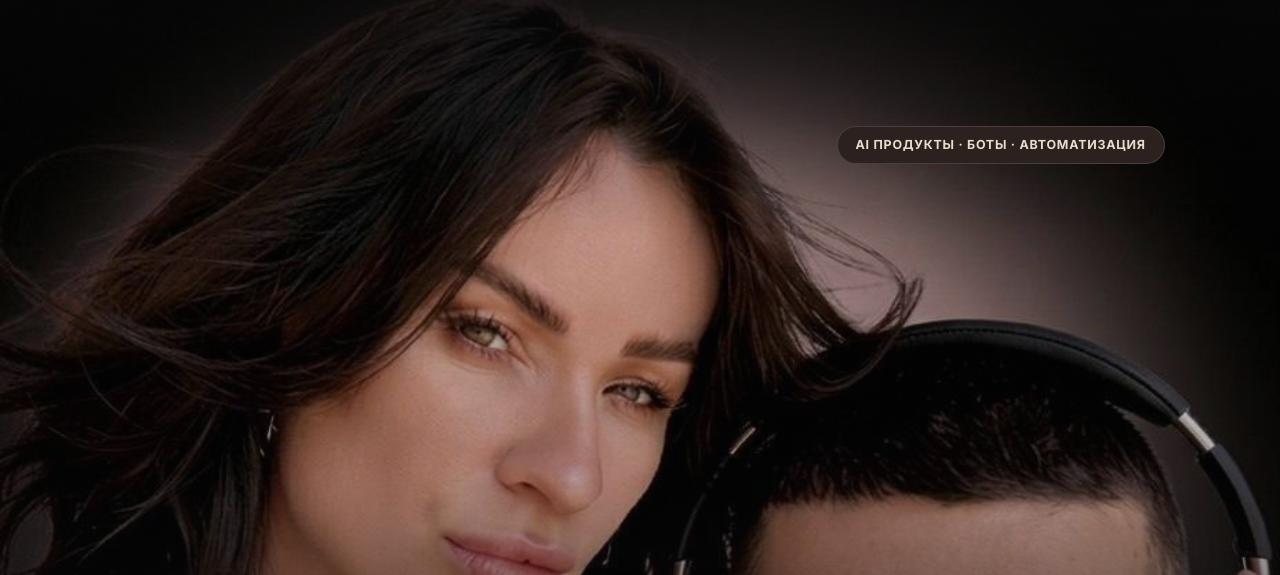
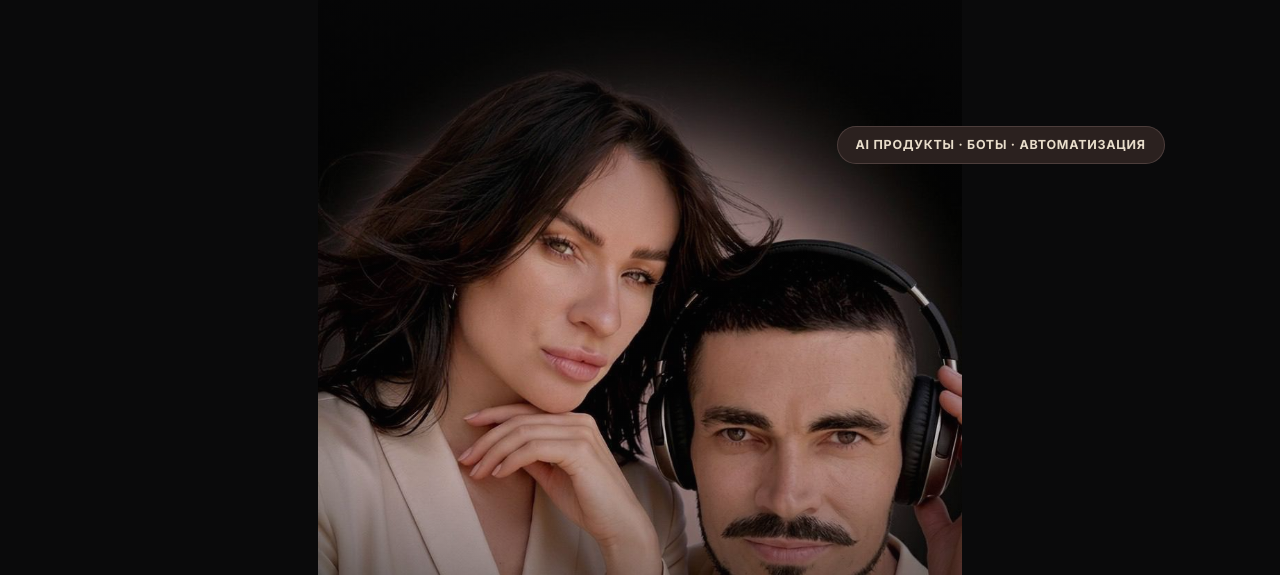
Before and after one commit to djmrfobs-sys/kiselevy-creo-site, a plain HTML site: page index.html in a window 1280 px wide. Shown: the part 63-638 px from the top of the page. Drawn offline with Linux system fonts and the light colour scheme.

Commit message:
[agent] fix: показал фото в hero целиком без обрезки (object-fit:contain вместо cover) по референсу сайта Ludmila SkinBody

```diff
--- a/index.html
+++ b/index.html
@@ -67,11 +67,12 @@
     align-items:flex-end;
     overflow:hidden;
     padding:140px 0 72px;
+    background:var(--bg);
   }
   .hero-bg{
     position:absolute;inset:0;
     width:100%;height:100%;
-    object-fit:cover;object-position:center 20%;
+    object-fit:contain;object-position:center center;
     z-index:0;
   }
   .hero-overlay{
```
